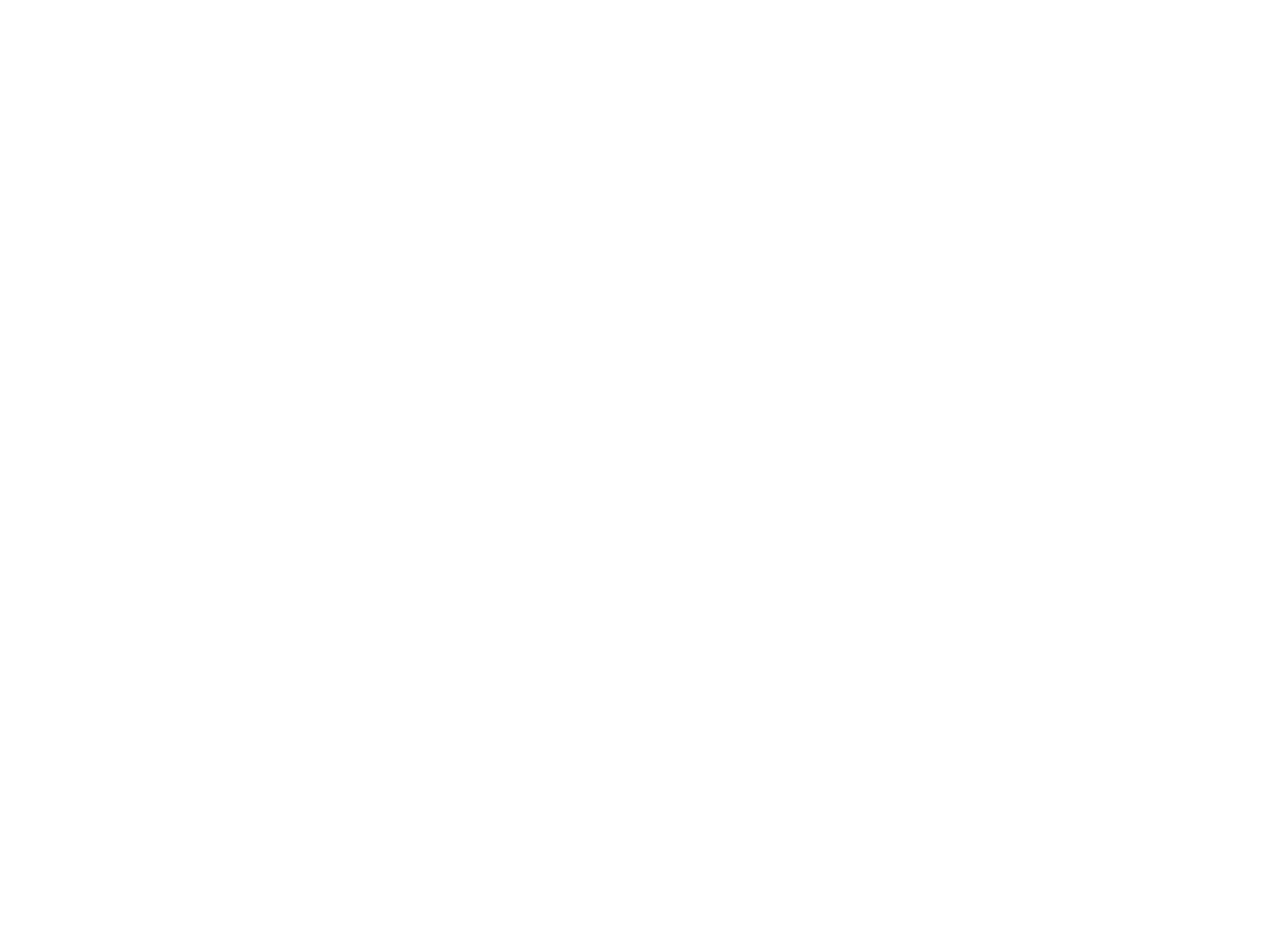
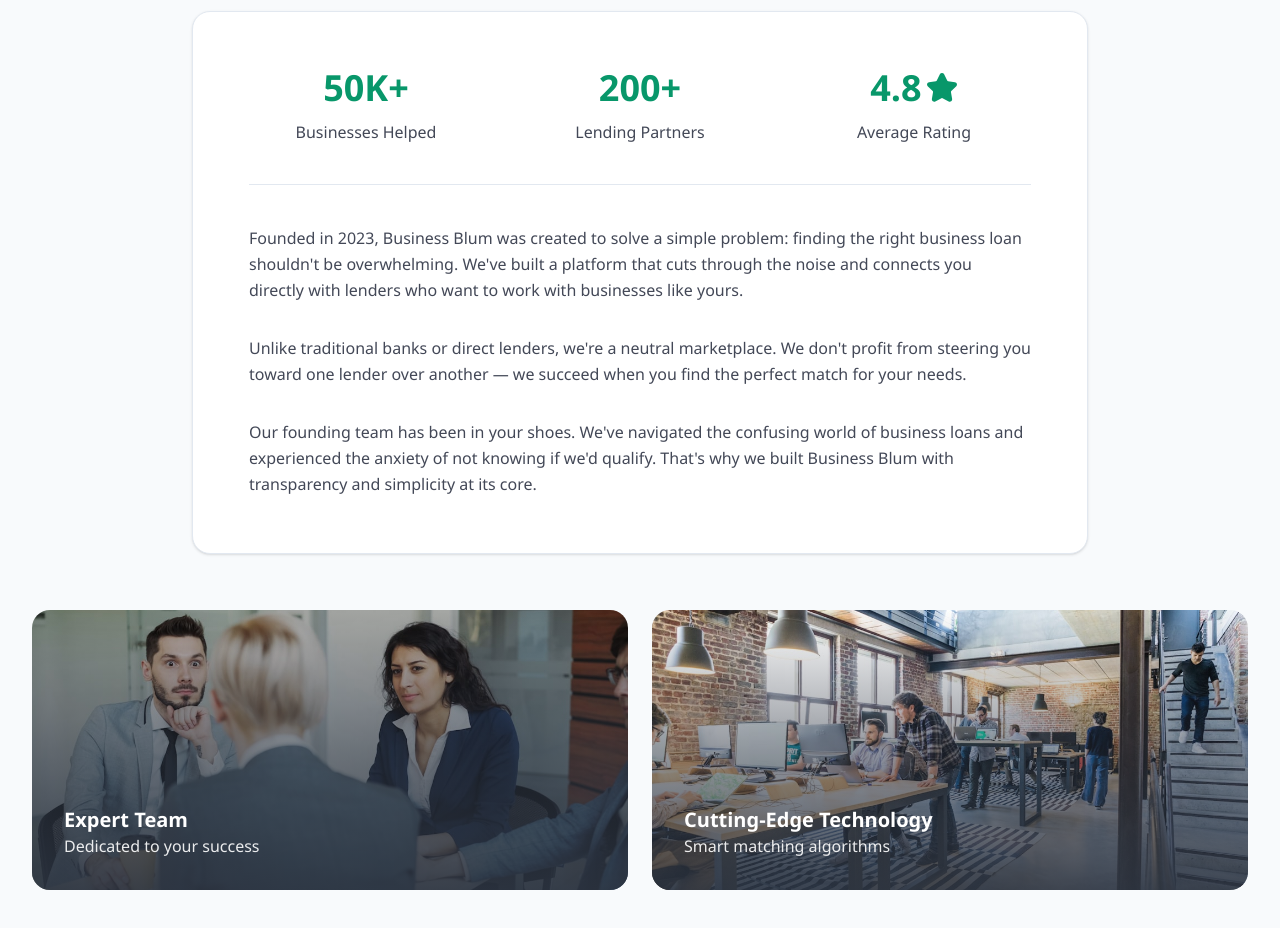
Before and after one commit to ajmal1722/business-blum, a Next.js app: page / in a window 1280 px wide. Shown: the part 2780-3708 px from the top of the page. Before the commit the page ends 2435 px from the top, so only its background shows below. Built offline with nearby package versions, Linux system fonts and the light colour scheme.

Commit message:
feat: Why chose us section created

```diff
--- a/app/page.tsx
+++ b/app/page.tsx
@@ -1,6 +1,7 @@
 import Hero from "@/components/Homepage/Hero";
 import HowItWorks from "@/components/Homepage/HowItWorks";
 import BusinessCategories from "@/components/Homepage/BusinessCategories";
+import WhyChoose from "@/components/Homepage/WhyChooseUs";
 
 export default function Home() {
   return (
@@ -8,6 +9,7 @@
       <Hero />
       <HowItWorks />
       <BusinessCategories />
+      <WhyChoose />
     </>
   );
 }
--- a/components/Homepage/BusinessCategories.tsx
+++ b/components/Homepage/BusinessCategories.tsx
@@ -39,7 +39,7 @@
     };
 
     return (
-        <section className="overflow-hidden bg-surface py-28">
+        <section className="overflow-hidden py-28">
             <Container>
                 {/* Heading */}
                 <SectionHeading
--- /dev/null
+++ b/components/Homepage/WhyChooseUs.tsx
@@ -0,0 +1,128 @@
+import Container from "@/components/Ui/Container";
+import SectionHeading from "@/components/Ui/SectionHeading";
+import WhyChooseImageContainer from "./WhyChoseImageContainer";
+import image1 from "@/assets/images/homepage/why-choose-1.jpg";
+import image2 from "@/assets/images/homepage/why-choose-2.jpg";
+
+import { Star } from "lucide-react";
+
+const stats = [
+    {
+        value: "50K+",
+        label: "Businesses Helped",
+    },
+    {
+        value: "200+",
+        label: "Lending Partners",
+    },
+    {
+        value: "4.8",
+        label: "Average Rating",
+        icon: Star,
+    },
+];
+
+const WhyChoose = () => {
+    return (
+        <section className="bg-surface py-28">
+            <Container>
+                {/* Top Accent Line */}
+                <div className="bg-success mb-10 h-2 w-full rounded-full" />
+
+                {/* Heading */}
+                <SectionHeading
+                    title="Why Choose Business Blum?"
+                    description="We're not a lender — we're your advocate in finding the right one"
+                />
+
+                {/* Content Card */}
+                <div
+                    className="
+                        mx-auto mt-20 max-w-4xl rounded-lg border border-border
+                        bg-background p-10 md:p-14 shadow-sm
+                    "
+                >
+                    {/* Stats */}
+                    <div
+                        className="
+                            grid gap-10 border-border pb-10 text-center
+                            md:grid-cols-3 md:border-b
+                        "
+                    >
+                        {stats.map((stat) => {
+                            const Icon = stat.icon;
+
+                            return (
+                                <div
+                                    key={stat.label}
+                                    className="space-y-3"
+                                >
+                                    <div
+                                        className="
+                                            text-success flex items-center justify-center gap-1
+                                            text-4xl font-bold
+                                        "
+                                    >
+                                        {stat.value}
+
+                                        {Icon && (
+                                            <Icon
+                                                className="h-8 w-8 fill-current"
+                                                strokeWidth={2.5}
+                                            />
+                                        )}
+                                    </div>
+
+                                    <p className="text-foreground text-base">
+                                        {stat.label}
+                                    </p>
+                                </div>
+                            );
+                        })}
+                    </div>
+
+                    {/* Content */}
+                    <div
+                        className="
+                            text-foreground mt-10 space-y-8 text-base leading-relaxed
+                        "
+                    >
+                        <p>
+                            Founded in 2023, Business Blum was created to solve a simple problem: finding the right business loan shouldn&apos;t be overwhelming.
+                            We&apos;ve built a platform that cuts through the noise and connects you directly with lenders who want to work with businesses like yours.
+                        </p>
+
+                        <p>
+                            Unlike traditional banks or direct lenders, we&apos;re a neutral marketplace.
+                            We don&apos;t profit from steering you toward one lender over another — we succeed
+                            when you find the perfect match for your needs.
+                        </p>
+
+                        <p>
+                            Our founding team has been in your shoes. We&apos;ve navigated the confusing world
+                            of business loans and experienced the anxiety of not knowing if we&apos;d qualify.
+                            That&apos;s why we built Business Blum with transparency and simplicity at its core.
+                        </p>
+                    </div>
+                </div>
+
+                {/* Image Section */}
+                <div className="grid gap-6 md:grid-cols-2 mt-10 md:mt-14">
+                    <WhyChooseImageContainer
+                        image={image1}
+                        title="Expert Team"
+                        description="Dedicated to your success"
+                    />
+
+                    <WhyChooseImageContainer
+                        image={image2}
+                        title="Cutting-Edge Technology"
+                        description="Smart matching algorithms"
+                    />
+                </div>
+            </Container>
+        </section>
+    );
+};
+
+export default WhyChoose;
--- /dev/null
+++ b/components/Homepage/WhyChoseImageContainer.tsx
@@ -0,0 +1,45 @@
+import Image, {
+    StaticImageData,
+} from "next/image";
+
+interface WhyChooseImageContainerProps {
+    image: string | StaticImageData;
+    title: string;
+    description: string;
+}
+
+const WhyChooseImageContainer = ({
+    image,
+    title,
+    description,
+}: WhyChooseImageContainerProps) => {
+    return (
+        <div
+            className="relative overflow-hidden rounded-lg"
+        >
+            <Image
+                src={image}
+                alt={title}
+                className="h-[280px] w-full object-cover"
+            />
+
+            {/* Overlay */}
+            <div
+                className="absolute inset-0 bg-linear-to-t from-secondary/90 via-secondary/50 to-transparent"
+            />
+
+            {/* Content */}
+            <div className="absolute bottom-8 left-8 z-10">
+                <h3 className="text-background text-xl font-bold">
+                    {title}
+                </h3>
+
+                <p className="text-background/90 text-base">
+                    {description}
+                </p>
+            </div>
+        </div>
+    );
+};
+
+export default WhyChooseImageContainer;
--- a/components/Ui/SectionHeading.tsx
+++ b/components/Ui/SectionHeading.tsx
@@ -27,7 +27,7 @@
         >
             <h2
                 className={cn(
-                    "text-secondary text-5xl font-extrabold md:text-6xl",
+                    "text-secondary text-4xl font-extrabold md:text-6xl",
                     titleClassName
                 )}
             >
```
Also changed, not shown: assets/images/homepage/why-choose-1.jpg (added), assets/images/homepage/why-choose-2.jpg (added).
